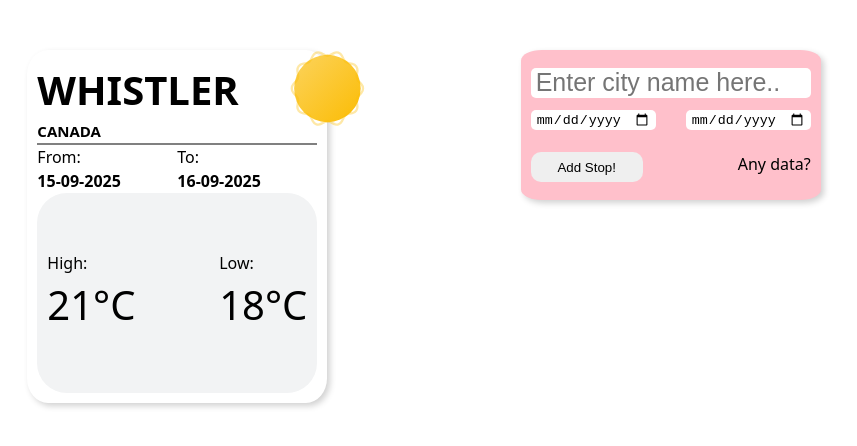
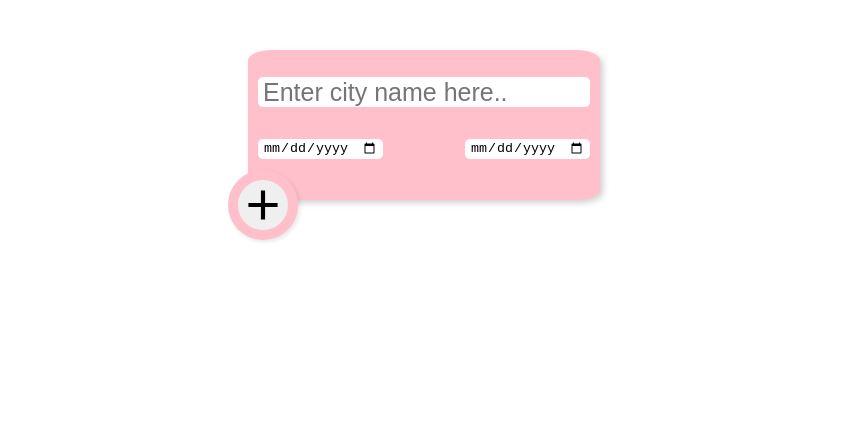
Before and after one commit to hopefullygeorge/canada-weather, a website built with Vite: page index.html in a window 1280 px wide. Shown: the whole page, without its empty margins (216-1073 px from the left). Built offline with nearby package versions, Linux system fonts and the light colour scheme.

Commit message:
Add submit button animation

```diff
--- a/index.html
+++ b/index.html
@@ -34,7 +34,7 @@
           </div>
         </div>
       </template>
-      <div class="travelCard">
+      <!-- <div class="travelCard">
         <h2>WHISTLER</h2>
         <h3>CANADA</h3>
         <img class="weatherIcon" src="/assets/sunny.svg" alt="" />
@@ -56,7 +56,8 @@
             <p class="lowTemp">18°C</p>
           </div>
         </div>
-      </div>
+      </div> -->
+      <div class="formWrapper">
         <form class="journeyForm" action="">
           <div class="formPair">
             <label for="search"></label>
@@ -87,11 +88,9 @@
               />
             </div>
           </div>
-        <div class="bottom">
-          <button type="submit">Add Stop!</button>
-          <p id="latLon">Any data?</p>
+          <button class="plusButton" type="submit"></button>
+        </form>
       </div>
-      </form>
     </div>
     <script type="module" src="/src/main.ts" defer></script>
   </body>
--- a/src/main.ts
+++ b/src/main.ts
@@ -1,7 +1,7 @@
 import fetchWeatherData from "./modules/weatherData";
-import fetchGeoData from "./modules/geoData";
+import { fetchGeoData } from "./modules/geoData";
+import { cleanPlaceName } from "./modules/geoData";
 import createTravelCard from "./modules/createCard";
-import { getWeatherIcon } from "./modules/weatherTable";
 
 // ----------------------------------------------------------------------------------------------------------------
 
@@ -28,7 +28,7 @@ form?.addEventListener("submit", async (e) => {
 
   if (container) {
     const newCard = createTravelCard(
-      geoObj.name,
+      cleanPlaceName(geoObj.name),
       geoObj.country,
       // This takes the date from 2025-09-11 -> dd-mm-yyyy
       start_date.replace(/T.*/, "").split("-").reverse().join("-"),
--- a/src/modules/geoData.ts
+++ b/src/modules/geoData.ts
@@ -1,4 +1,4 @@
-async function fetchGeoData(cityName: string) {
+export async function fetchGeoData(cityName: string) {
   const limit = 1;
   const apiKey = "e170c773f8338f3b8ac4cf90d4622143";
   const geoUrl = `http://api.openweathermap.org/geo/1.0/direct?q=${cityName}&limit=${limit}&appid=${apiKey}`;
@@ -10,8 +10,7 @@ async function fetchGeoData(cityName: string) {
 
   const data = await response.json();
 
-  // const geoLat = data[0].lat;
-  // const geoLon = data[0].lon;
+  console.log(data);
 
   return {
     name: data[0].name,
@@ -21,4 +20,15 @@ async function fetchGeoData(cityName: string) {
   };
 }
 
-export default fetchGeoData;
+export function cleanPlaceName(name: string): string {
+  return name
+    .replace(/ Resort Municipality$/i, "")
+    .replace(/ Municipality$/i, "")
+    .replace(/ City$/i, "")
+    .replace(/ County$/i, "")
+    .replace(/ District$/i, "")
+    .replace(/ Census Division$/i, "")
+    .trim();
+}
+
+// export default fetchGeoData;
--- a/src/modules/weatherTable.ts
+++ b/src/modules/weatherTable.ts
@@ -1,6 +1,6 @@
 export const weatherIconMap: Record<number, string> = {
   // 0: Clear sky
-  0: "clear_alt.svg",
+  0: "sunny.svg",
 
   // 1,2,3: Mainly clear, partly cloudy, overcast
   1: "mostly_clear_alt.svg",
--- a/src/style.css
+++ b/src/style.css
@@ -20,20 +20,17 @@
   justify-content: space-evenly;
 }
 
-/* .travelCard {
-  width: 400px;
-  height: auto;
-  display: grid;
-  grid-template-rows: 1fr auto auto;
-  grid-template-columns: 1fr 1fr;
-  padding: 10px;
-  border-radius: 7%;
-  box-shadow: 3px 3px 6px rgba(0, 0, 0, 0.184);
+.formWrapper {
   position: relative;
-} */
+  display: inline-block;
+}
+
+.formButton:hover {
+  transform: rotate(360deg) scale(1.2);
+}
 
 .travelCard {
-  width: 300px;
+  width: 250px;
   height: auto;
   display: grid;
   grid-template-rows: 1fr auto auto auto;
@@ -76,7 +73,7 @@
   display: flex;
   justify-content: space-between;
   align-items: center;
-  height: 200px;
+  height: auto;
   grid-column: 1 / 3;
   background-color: rgb(242, 243, 244);
   padding: 10px;
@@ -108,7 +105,7 @@
 
 .journeyForm {
   background-color: pink;
-  width: 300px;
+  width: 100%;
   height: 150px;
   padding: 10px;
   border-radius: 7%;
@@ -117,6 +114,7 @@
   flex-direction: column;
   justify-content: space-evenly;
   padding: 10px;
+  gap: 10px;
 }
 
 .journeyForm #search {
@@ -141,13 +139,25 @@
   padding: 5px;
 }
 
-.journeyForm button {
-  width: 40%;
-  height: 30px;
-  border-radius: 10px;
-  align-items: center;
-  justify-content: center;
-  cursor: pointer;
+.plusButton {
+  position: absolute;
+  top: 120px;
+  left: -20px;
+  width: 50px;
+  height: 50px;
+  border-radius: 50px;
+  background-image: url("/assets/UI/material-symbols_outlined_add.svg");
+  background-size: 50px;
+  border: 10px solid pink;
+  box-sizing: content-box;
+  transition: transform 1.3s ease;
+  box-shadow: 2px 2px 4px rgb(0, 0, 0, 0.1);
+}
+
+.journeyForm button:hover {
+  background-color: aquamarine;
+  transform: rotate(360deg);
+  box-shadow: none;
 }
 
 .bottom {
```
Also changed, not shown: assets/UI/material-symbols_outlined_add.svg (added), assets/UI/material-symbols_outlined_check.svg (added). Lines whose indentation alone changed are shown as unchanged.
